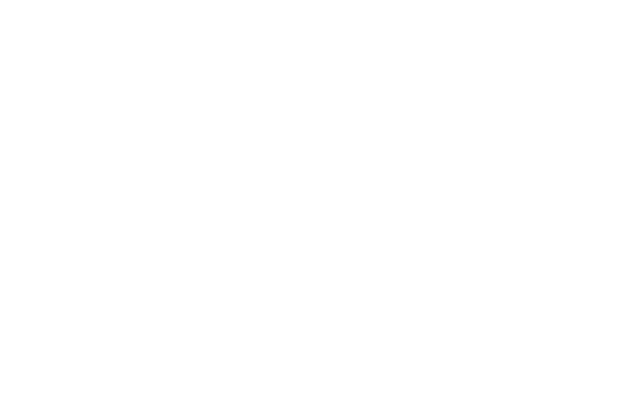
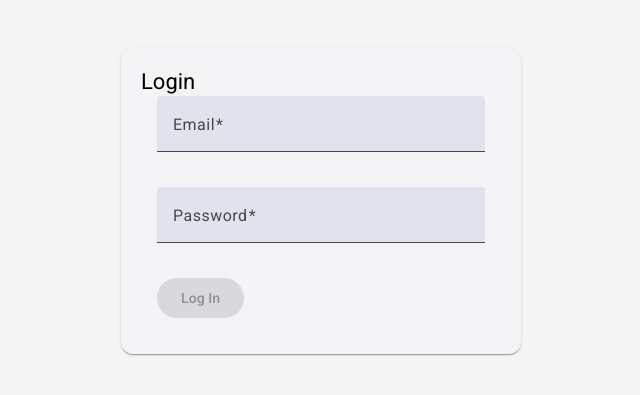
Before and after one commit to Electronic-Building-Permit-System/eBPS, an Angular app in the folder eBPS.Client/: page /login in a window 1280 px wide. Before the commit this address led to /. Shown: the part 199-594 px from the top of the page, without its empty margins (319-959 px from the left). Built offline with nearby package versions, Linux system fonts and the light colour scheme.

Commit message:
Login  features added

```diff
--- /dev/null
+++ b/eBPS.Client/src/app/Account/login/login.component.css
@@ -0,0 +1,17 @@
+.login-container {
+    display: flex;
+    justify-content: center;
+    align-items: center;
+    height: 100vh;
+    background-color: #f5f5f5;
+  }
+
+  mat-card {
+    width: 400px;
+    padding: 20px;
+  }
+
+  .full-width {
+    width: 100%;
+    margin-bottom: 15px;
+  }
--- /dev/null
+++ b/eBPS.Client/src/app/Account/login/login.component.html
@@ -0,0 +1,20 @@
+<div class="login-container">
+    <mat-card>
+      <mat-card-title>Login</mat-card-title>
+      <mat-card-content>
+        <form [formGroup]="loginForm" (ngSubmit)="onSubmit()">
+          <mat-form-field appearance="fill" class="full-width">
+            <mat-label>Email</mat-label>
+            <input matInput formControlName="email" type="email" placeholder="Enter your email" />
+          </mat-form-field>
+
+          <mat-form-field appearance="fill" class="full-width">
+            <mat-label>Password</mat-label>
+            <input matInput formControlName="password" type="password" placeholder="Enter your password" />
+          </mat-form-field>
+
+          <button mat-raised-button color="primary" type="submit" [disabled]="!loginForm.valid">Log In</button>
+        </form>
+      </mat-card-content>
+    </mat-card>
+  </div>
--- /dev/null
+++ b/eBPS.Client/src/app/Account/login/login.component.ts
@@ -0,0 +1,34 @@
+import { Component } from '@angular/core';
+import { FormBuilder, FormGroup, FormsModule, ReactiveFormsModule, Validators } from '@angular/forms';
+import { MatButtonModule } from '@angular/material/button';
+import { MatCard, MatCardModule } from '@angular/material/card';
+import { MatInputModule } from '@angular/material/input';
+
+@Component({
+  selector: 'app-login',
+  imports:[ FormsModule,
+    ReactiveFormsModule,
+    MatInputModule,
+    MatButtonModule,
+    MatCardModule],
+  templateUrl: './login.component.html',
+  styleUrls: ['./login.component.css'] // Corrected property name
+})
+export class LoginComponent {
+  loginForm: FormGroup;
+
+  constructor(private fb: FormBuilder) {
+    this.loginForm = this.fb.group({
+      email: ['', [Validators.required, Validators.email]],
+      password: ['', [Validators.required, Validators.minLength(6)]]
+    });
+  }
+
+  onSubmit() {
+    if (this.loginForm.valid) {
+      console.log('Form Submitted', this.loginForm.value);
+    } else {
+      console.log('Form is invalid');
+    }
+  }
+}
--- a/eBPS.Client/src/app/app.routes.ts
+++ b/eBPS.Client/src/app/app.routes.ts
@@ -1,8 +1,11 @@
 import {Routes} from '@angular/router';
 import {HomeComponent} from './home/home.component';
+import { LoginComponent } from './Account/login/login.component';
 export const routes: Routes = [
   {
     path: '',
     component: HomeComponent,
+
   },
+  { path: 'login', component: LoginComponent },
 ];
--- a/eBPS.Client/src/app/home/navbar/navbar.component.html
+++ b/eBPS.Client/src/app/home/navbar/navbar.component.html
@@ -6,4 +6,5 @@
   <button mat-button>Home</button>
   <button mat-button>About</button>
   <button mat-button>Contact</button>
+  <button (click)="navigateToLogin()" mat-button>Log In</button>
 </mat-toolbar>
--- a/eBPS.Client/src/app/home/navbar/navbar.component.ts
+++ b/eBPS.Client/src/app/home/navbar/navbar.component.ts
@@ -1,6 +1,7 @@
 import { Component } from '@angular/core';
 import { MatButton } from '@angular/material/button';
 import { MatToolbarModule } from '@angular/material/toolbar'; // Import MatToolbarModule
+import { Router } from '@angular/router';
 
 @Component({
   selector: 'app-navbar',
@@ -9,5 +10,10 @@
   styleUrl: './navbar.component.css'
 })
 export class NavbarComponent {
+  constructor(private router: Router) {}
+
+  navigateToLogin() {
+    this.router.navigate(['/login']);
+  }
 
 }
```
Also changed, not shown: 1 other file (tests, documents, lock files or other folders).
